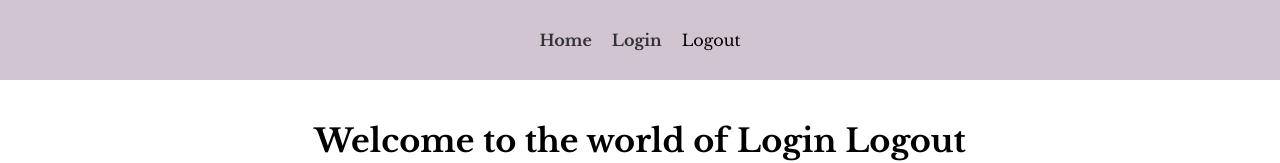
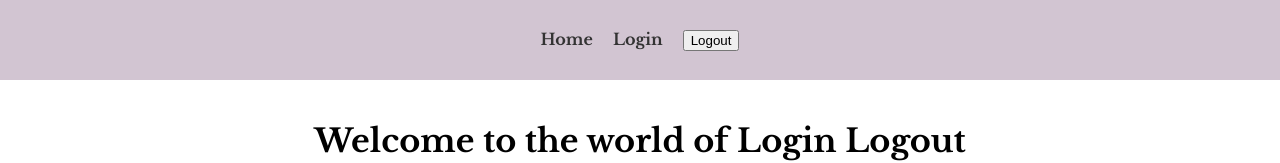
Before and after one commit to PaulWheatcroft/login-logout, a React (Create React App) app: page / in a window 1280 px wide. Shown: the top 163 px of the page. Built offline with nearby package versions, Linux system fonts and the light colour scheme.

Commit message:
Logout added

```diff
--- a/src/App.js
+++ b/src/App.js
@@ -1,10 +1,14 @@
 import { BrowserRouter as Router, Route, Routes, Link } from "react-router-dom";
+import React, { useContext } from "react";
+import { UserContext } from "./context/UserContext";
 
 import HomePage from "./components/HomePage/HomePage";
 import LoginForm from "./components/LoginForm/LoginForm";
+import Logout from "./components/Logout/Logout";
 import "./App.css";
 
 function App() {
+  const { user } = useContext(UserContext);
   return (
     <Router>
       <>
@@ -17,7 +21,9 @@
               <li>
                 <Link to="/login">Login</Link>
               </li>
-              <li>Logout</li>
+              <li>
+                <Logout />
+              </li>
             </ul>
           </nav>
         </header>
--- /dev/null
+++ b/src/components/Logout/Logout.js
@@ -0,0 +1,14 @@
+import React, { useContext } from "react";
+import { UserContext } from "../../context/UserContext";
+
+const Logout = () => {
+  const { logout } = useContext(UserContext);
+
+  const handleLogout = () => {
+    logout();
+  };
+
+  return <button onClick={handleLogout}>Logout</button>;
+};
+
+export default Logout;
```
Also changed, not shown: 1 other file (tests, documents, lock files or other folders).
